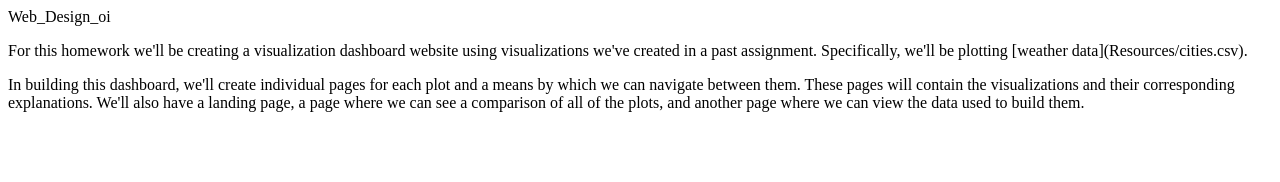
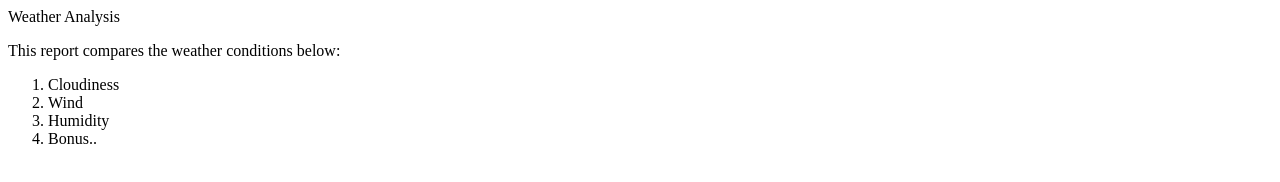
Before and after one commit to enjbaez/Web_Design_io, a plain HTML site: page index.html in a window 1280 px wide. Drawn offline with Linux system fonts and the light colour scheme.

Commit message:
Update index.html

```diff
--- a/index.html
+++ b/index.html
@@ -1,7 +1,11 @@
-<h>Web_Design_oi</h>
+<h>Weather Analysis</h>
+
 <section>
-<p>
-                    For this homework we'll be creating a visualization dashboard website using visualizations we've created in a past assignment. Specifically, we'll be plotting [weather data](Resources/cities.csv).
-            </p>
-            <p>In building this dashboard, we'll create individual pages for each plot and a means by which we can navigate between them. These pages will contain the visualizations and their corresponding explanations. We'll also have a landing page, a page where we can see a comparison of all of the plots, and another page where we can view the data used to build them.</p>
-  </section>
+<p>This report compares the weather conditions below:</p>
+<ol>
+  <li>Cloudiness</li>
+  <li>Wind</li>
+  <li>Humidity</li>
+  <li>Bonus..</li>
+</ol>
+</section>
```
